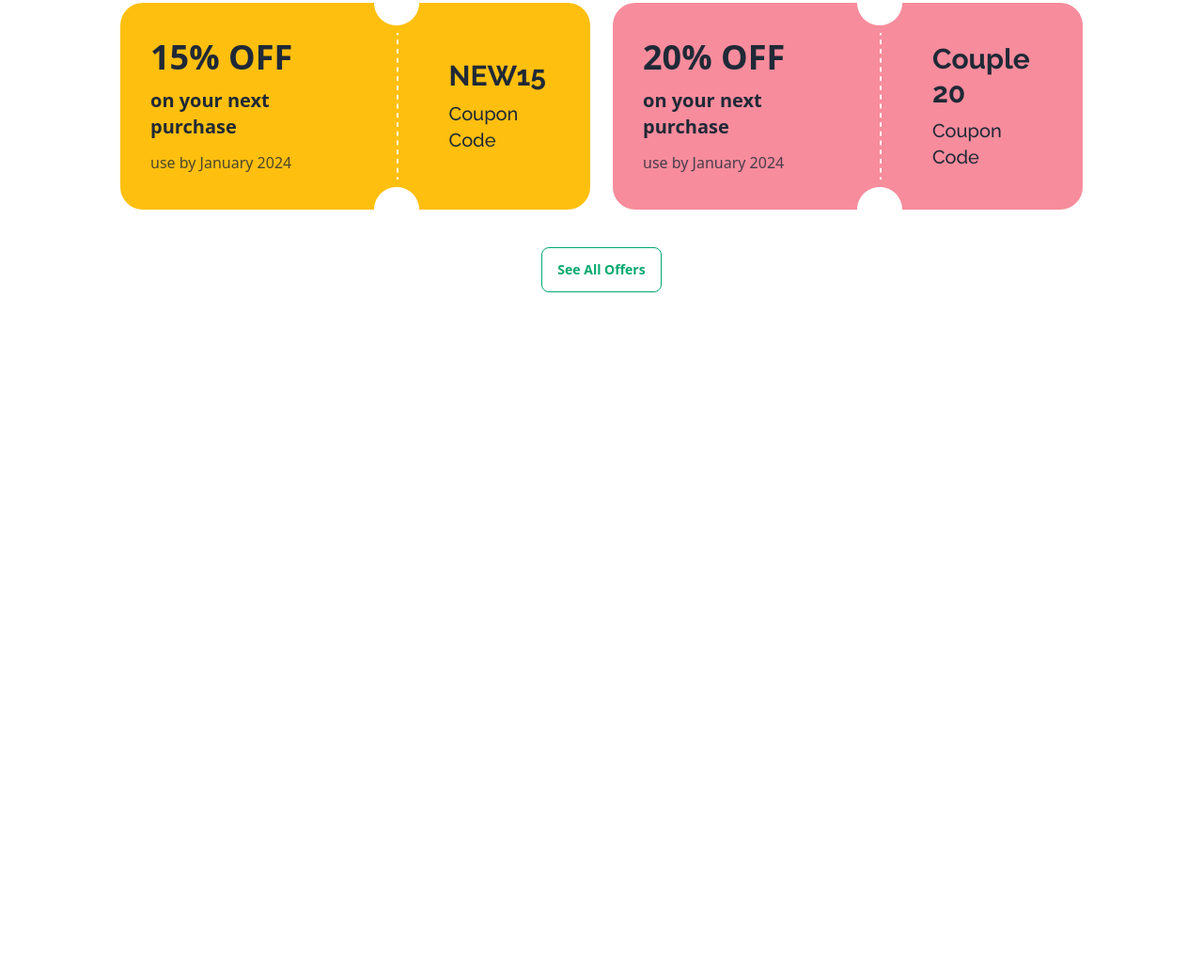
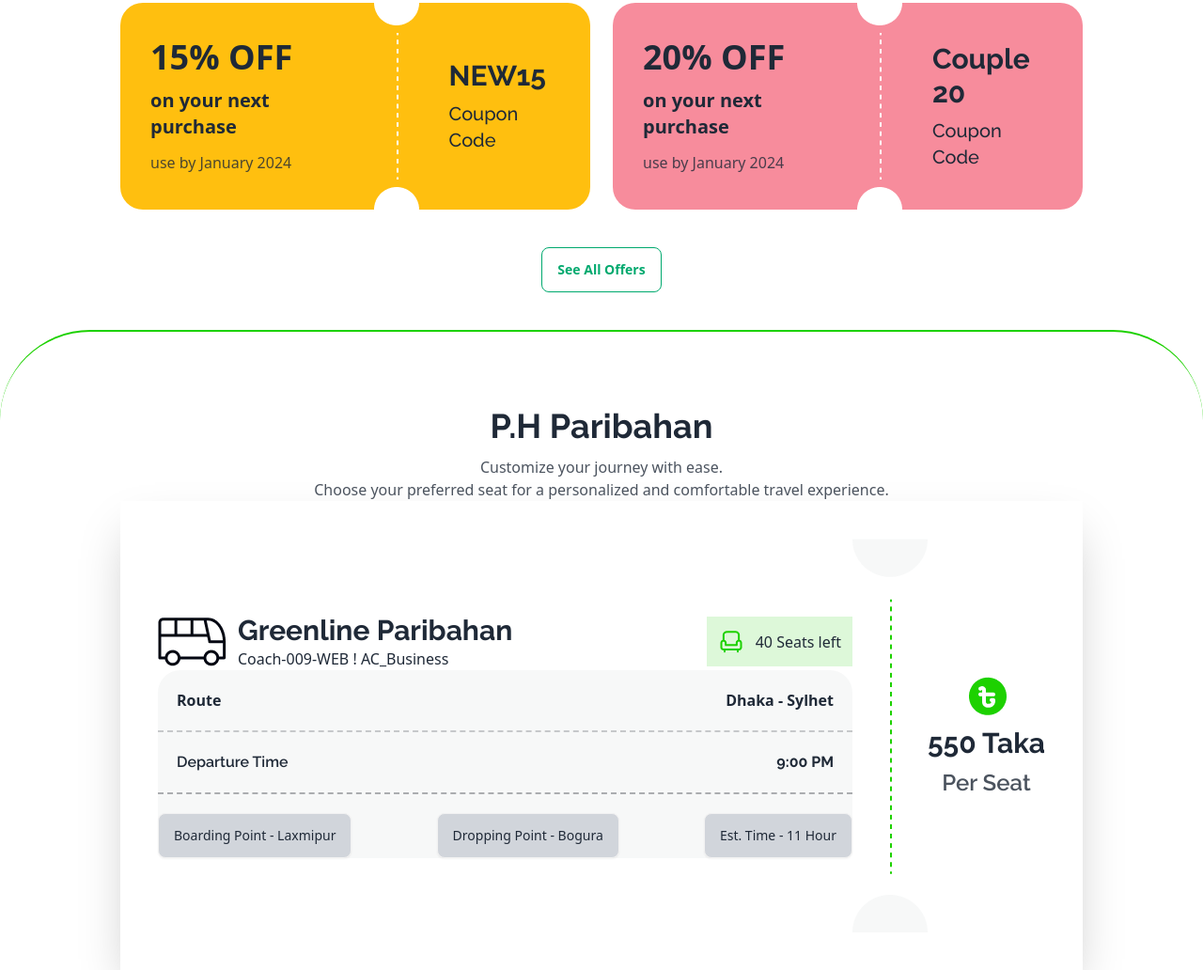
Before and after one commit to Tamim239/smart-ticketing, a plain HTML site: page index.html in a window 1280 px wide. Shown: the part 891-1923 px from the top of the page at 94% size. Before the commit the page ends 1242 px from the top, so only its background shows below. Drawn offline with nearby package versions, Linux system fonts and the light colour scheme.

Commit message:
added paribahan time section

```diff
--- a/index.html
+++ b/index.html
@@ -57,8 +57,8 @@
                         <li><a>Search</a></li>
                     </ul>
                 </div>
-                <div class="navbar-end">
-                    <button class="btn bg-[#1cd10040] text-[#1DD100] text-xl font-bold">
+                <div class="navbar-end flex items-center">
+                    <button class="btn bg-[#1cd10040] text-[#1DD100] text-xl font-semibold">
                         Bus
                         <img src="images/bus-icon.png" alt="">
                     </button>
@@ -151,6 +151,71 @@
                 <button class="btn btn-outline btn-success">See All Offers</button>
             </div>
         </section>
+        <!-- P.H Paribahan section -->
+        <section class="border-t-2 border-[#1DD100] rounded-t-[6rem] px-32">
+            <div class="pt-20 space-y-3">
+                <h1 class="text-4xl font-raleway font-bold text-center">P.H Paribahan</h1>
+                <p class="opacity-80 text-center">Customize your journey with ease. <br> Choose your preferred seat
+                    for a personalized and comfortable travel
+                    experience.</p>
+            </div>
+            <div class="flex items-center shadow-2xl p-10">
+                <div class="flex-1">
+                    <div class="flex justify-between items-center">
+                        <div class="flex space-x-3 items-center">
+                            <img src="images/bus-logo.png" alt="bus">
+                            <div>
+                                <h1 class="text-3xl font-bold font-raleway">Greenline Paribahan</h1>
+                                <p>Coach-009-WEB ! AC_Business</p>
+                            </div>
+                        </div>
+                        <div class="flex items-center space-x-3 p-3 bg-[#1DD10026]">
+                            <img src="images/seat-green.png" alt="seat">
+                            <h3><span>40</span> Seats left</h3>
+                        </div>
+
+                    </div>
+                    <div class="bg-[#F7F8F8] rounded-3xl">
+                        <div class="flex justify-between items-center p-5 border-b-2 border-dashed border-[#03071233]">
+                            <h3 class="font-semibold">Route</h3>
+                            <h1 class="font-bold">Dhaka - Sylhet</h1>
+                        </div>
+                        <div
+                            class="flex justify-between items-center font-raleway p-5 border-b-2 border-dashed border-[#0307124f]">
+                            <h3 class="font-semibold">Departure Time</h3>
+                            <h1 class="font-bold">9:00 PM</h1>
+                        </div>
+                        <div class="flex justify-between items-center pt-5">
+                            <button class="btn bg-gray-300 font-medium">Boarding Point - Laxmipur</button>
+                            <button class="btn bg-gray-300 font-medium">Dropping Point - Bogura</button>
+                            <button class="btn bg-gray-300 font-medium">Est. Time - 11 Hour</button>
+                        </div>
+
+                    </div>
+
+                </div>
+                <img src="images/info-devider.png" alt="info">
+                <div class="font-raleway text-center space-y-2">
+                    <img src="images/fare.png" alt="taka" class="pl-10">
+                    <h1 class="text-3xl font-bold">550 Taka</h1>
+                    <p class="text-2xl font-semibold opacity-80">Per Seat</p>
+                </div>
+            </div>
+
+
+
+
+
+
+
+
+
+
+
+
+
+
+        </section>
 
     </main>
     <footer>
```
Lines whose indentation alone changed are shown as unchanged.
